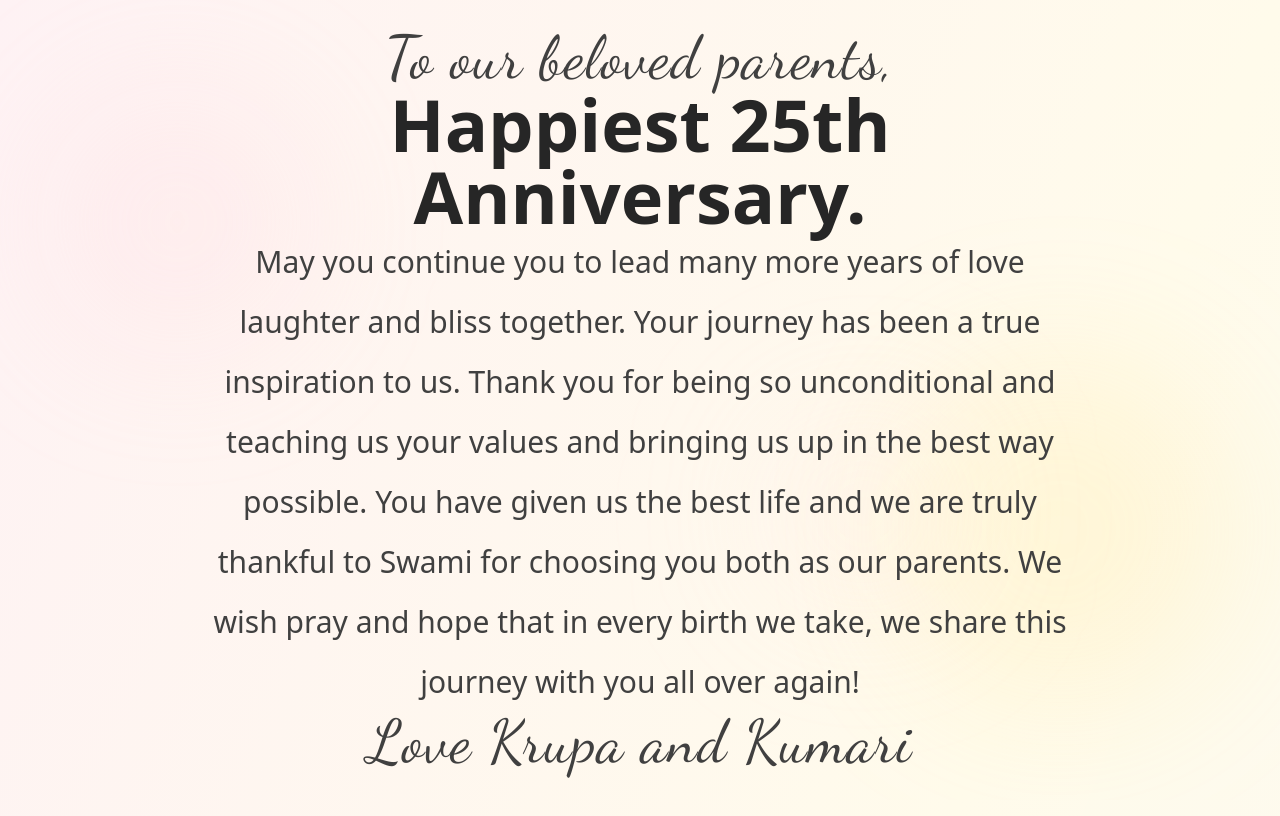
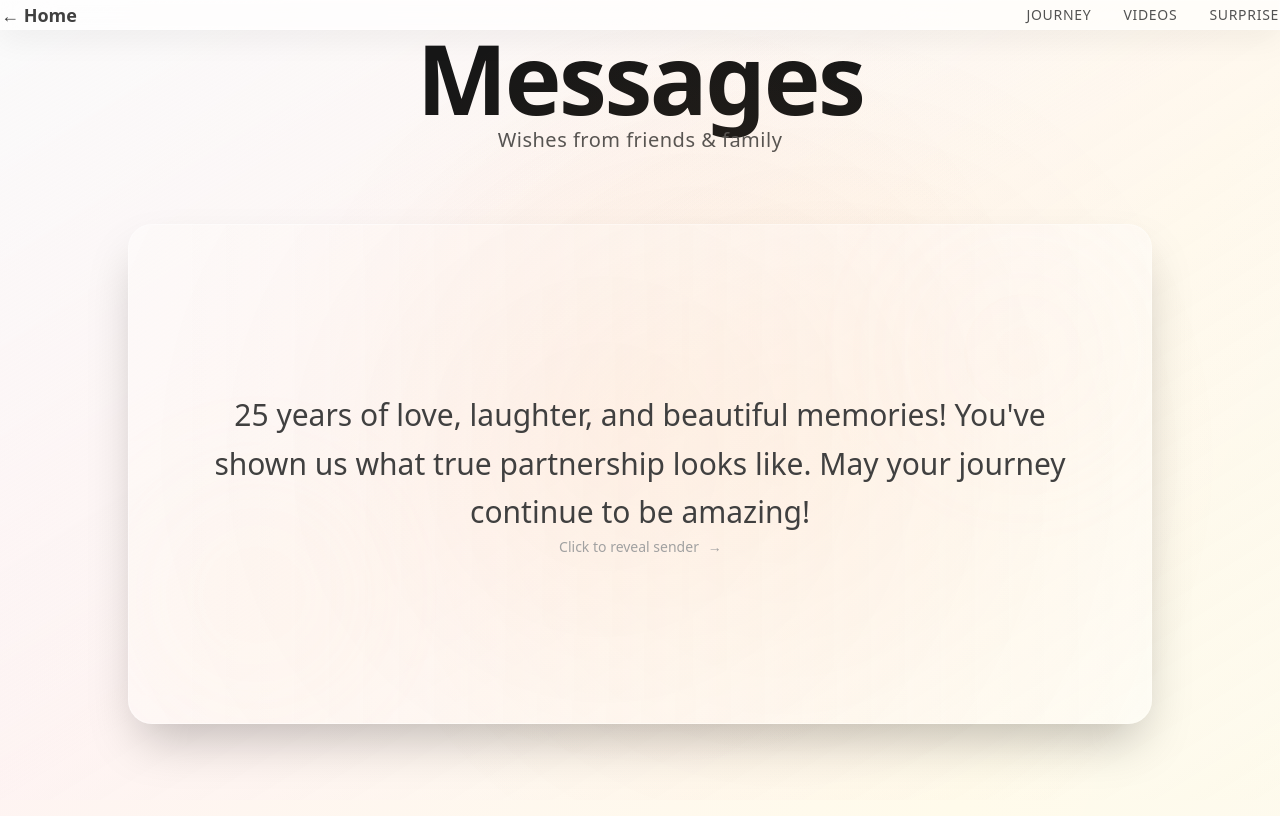
Before and after one commit to RSaiNithish/yasai, a Next.js app: page / in a window 1280 px wide. Shown: the top 816 px of the page. Built offline with nearby package versions, Linux system fonts and the light colour scheme.

Commit message:
Enhance home page with message display functionality, including sorting and modal support. Implement smooth transitions for message visibility and scrolling effects. Add new components for message cards and modals.

```diff
--- a/app/page.tsx
+++ b/app/page.tsx
@@ -1,10 +1,14 @@
 'use client';
 
-import { motion, useScroll, useTransform, useMotionValue, animate } from 'framer-motion';
-import { useState, useRef, useEffect } from 'react';
+import { motion, useScroll, useTransform, useMotionValue, animate, AnimatePresence } from 'framer-motion';
+import { useState, useRef, useEffect, useMemo } from 'react';
 import { useRouter } from 'next/navigation';
 import Link from 'next/link';
-import { fadeIn, slideUp, staggerContainer, textReveal } from '@/lib/animations';
+import { fadeIn, slideUp, staggerContainer, textReveal, messageTransition } from '@/lib/animations';
+import { getMessages } from '@/lib/data';
+import MessageCard from '@/components/messages/MessageCard';
+import MessageModal from '@/components/messages/MessageModal';
+import { Message } from '@/types';
 
 export default function Home() {
   const [password, setPassword] = useState('');
@@ -12,10 +16,23 @@ export default function Home() {
   const [particles, setParticles] = useState<Array<{ width: number; height: number; left: number; top: number; color: string; x: number; duration: number; delay: number }>>([]);
   const [isMounted, setIsMounted] = useState(false);
   const [zoomTriggered, setZoomTriggered] = useState(false);
+  const [selectedMessage, setSelectedMessage] = useState<Message | null>(null);
+  const [visibleMessageIndex, setVisibleMessageIndex] = useState(0);
   const sitePassword = process.env.NEXT_PUBLIC_SITE_PASSWORD || '';
   const router = useRouter();
   const containerRef = useRef<HTMLDivElement>(null);
+  const messagesContainerRef = useRef<HTMLDivElement>(null);
   const zoomProgress = useMotionValue(0);
+
+  // Get messages for embedded messages page
+  const allMessages = getMessages();
+  const sortedMessages = useMemo(() => {
+    return [...allMessages].sort((a, b) => {
+      const dateA = new Date(a.date).getTime();
+      const dateB = new Date(b.date).getTime();
+      return dateB - dateA;
+    });
+  }, [allMessages]);
   const { scrollYProgress } = useScroll({
     offset: ['start start', 'end end']
   });
@@ -44,15 +61,24 @@ export default function Home() {
   // Phase 1: Landing page visible (0 to 0.3 scroll)
   const heroOpacity = useTransform(combinedProgress, [0, 0.25, 0.75], [1, 1, 0]);
 
-  // Phase 2: Zoom into LOVE to reveal message (0.3 to 1 scroll) - smoother transition
+  // Phase 2: Zoom into LOVE to reveal message (0.3 to 0.7 scroll) - smoother transition
   // The zoom should happen on the hero section, revealing the message behind it
-  const heroZoom = useTransform(combinedProgress, [0.3, 0.45, 0.6, 0.75, 0.9, 1], [1, 1.8, 3, 5, 6.5, 8], {
+  const heroZoom = useTransform(combinedProgress, [0.3, 0.45, 0.6, 0.7], [1, 1.8, 3, 5], {
     clamp: true,
   });
-  const messageOpacity = useTransform(combinedProgress, [0.4, 0.55, 0.7, 0.85, 1], [0, 0.2, 0.5, 0.85, 1]);
+  const messageOpacity = useTransform(combinedProgress, [0.4, 0.55, 0.7], [0, 0.5, 1]);
+
+  // Phase 3: Slide transition - message page left, messages from right (0.7 to 1 scroll)
+  // Only based on scroll, not auto-complete
+  const messagePageX = useTransform(scrollYProgress, [0.7, 0.85, 1], [0, -100, -100]);
+  const messagesPageX = useTransform(scrollYProgress, [0.7, 0.85, 1], [100, 0, 0]);
+
+  // Convert to percentage strings for CSS
+  const messagePageXPercent = useTransform(messagePageX, (v) => `${v}%`);
+  const messagesPageXPercent = useTransform(messagesPageX, (v) => `${v}%`);
 
   // LOVE stays visible during zoom
-  const loveOpacity = useTransform(combinedProgress, [0, 0.3, 0.85], [1, 1, 0]);
+  const loveOpacity = useTransform(combinedProgress, [0, 0.3, 0.7], [1, 1, 0]);
 
   // Generate particles only on client side to avoid hydration mismatch
   useEffect(() => {
@@ -500,10 +526,11 @@ export default function Home() {
         </motion.div>
       </motion.div>
 
-      {/* Message from daughters - Revealed by zoom into LOVE */}
+      {/* Message from daughters - Revealed by zoom into LOVE, then slides left */}
       <motion.div
         style={{
           opacity: messageOpacity,
+          x: messagePageXPercent,
           scrollbarWidth: 'none',
           msOverflowStyle: 'none',
         }}
@@ -602,6 +629,120 @@ export default function Home() {
           </motion.div>
         </div>
       </motion.div>
+
+      {/* Messages Page - Slides in from right */}
+      <motion.div
+        style={{
+          x: messagesPageXPercent,
+        }}
+        className="fixed inset-0 z-30 h-screen w-screen bg-gradient-to-br from-neutral-50 via-rose-50/30 to-amber-50/20 overflow-hidden"
+      >
+        {/* Messages Page Background */}
+        <div className="absolute inset-0 overflow-hidden pointer-events-none">
+          <motion.div
+            animate={{
+              background: [
+                'radial-gradient(circle at 20% 30%, rgba(244, 63, 94, 0.08), transparent 50%)',
+                'radial-gradient(circle at 80% 70%, rgba(251, 191, 36, 0.06), transparent 50%)',
+                'radial-gradient(circle at 50% 50%, rgba(244, 63, 94, 0.08), transparent 50%)',
+              ],
+            }}
+            transition={{ duration: 20, repeat: Infinity, ease: 'easeInOut' }}
+            className="absolute inset-0"
+          />
+          <motion.div
+            animate={{
+              background: [
+                'radial-gradient(circle at 80% 20%, rgba(251, 191, 36, 0.06), transparent 50%)',
+                'radial-gradient(circle at 20% 80%, rgba(244, 63, 94, 0.08), transparent 50%)',
+                'radial-gradient(circle at 80% 20%, rgba(251, 191, 36, 0.06), transparent 50%)',
+              ],
+            }}
+            transition={{ duration: 25, repeat: Infinity, ease: 'easeInOut' }}
+            className="absolute inset-0"
+          />
+        </div>
+
+        {/* Messages Page Header */}
+        <motion.header
+          className="sticky top-0 z-50 glass border-b border-white/20 px-8 py-6"
+        >
+          <div className="max-w-7xl mx-auto flex items-center justify-between">
+            <Link href="/" className="text-lg font-semibold text-neutral-700 hover:text-neutral-900 transition-colors flex items-center gap-2">
+              ← Home
+            </Link>
+            <div className="flex items-center gap-8">
+              {['Journey', 'Videos', 'Surprise'].map((item) => (
+                <Link
+                  key={item}
+                  href={`/${item.toLowerCase()}`}
+                  className="text-neutral-600 hover:text-neutral-900 transition-colors font-medium text-sm uppercase tracking-wider"
+                >
+                  {item}
+                </Link>
+              ))}
+            </div>
+          </div>
+        </motion.header>
+
+        {/* Messages Page Main Content */}
+        <div className="max-w-7xl mx-auto px-8 py-16 flex-1 overflow-y-auto scrollbar-hide">
+          <motion.div className="text-center mb-16">
+            <motion.h1
+              className="text-7xl md:text-8xl font-bold text-neutral-900 mb-6 tracking-tight"
+            >
+              Messages
+            </motion.h1>
+            <motion.p
+              className="text-xl text-neutral-600 font-light tracking-wide"
+            >
+              Wishes from friends & family
+            </motion.p>
+          </motion.div>
+
+          {/* Single Message View with Scroll */}
+          <div
+            ref={messagesContainerRef}
+            className="relative h-[80vh] overflow-y-scroll scrollbar-hide snap-y snap-mandatory"
+            style={{ scrollSnapType: 'y mandatory' }}
+          >
+            {sortedMessages.map((message, index) => {
+              const isVisible = index === visibleMessageIndex;
+
+              return (
+                <section
+                  key={message.id}
+                  className="h-[80vh] snap-start snap-always flex items-center justify-center px-4"
+                >
+                  <AnimatePresence mode="wait">
+                    {isVisible && (
+                      <motion.div
+                        variants={messageTransition}
+                        initial="initial"
+                        animate="animate"
+                        exit="exit"
+                        className="w-full max-w-5xl"
+                      >
+                        <MessageCard
+                          message={message}
+                          onClick={() => setSelectedMessage(message)}
+                          isFeatured
+                        />
+                      </motion.div>
+                    )}
+                  </AnimatePresence>
+                </section>
+              );
+            })}
+          </div>
+        </div>
+
+        {/* Message Modal */}
+        <MessageModal
+          message={selectedMessage}
+          onClose={() => setSelectedMessage(null)}
+        />
+      </motion.div>
     </div>
   );
 }
```
